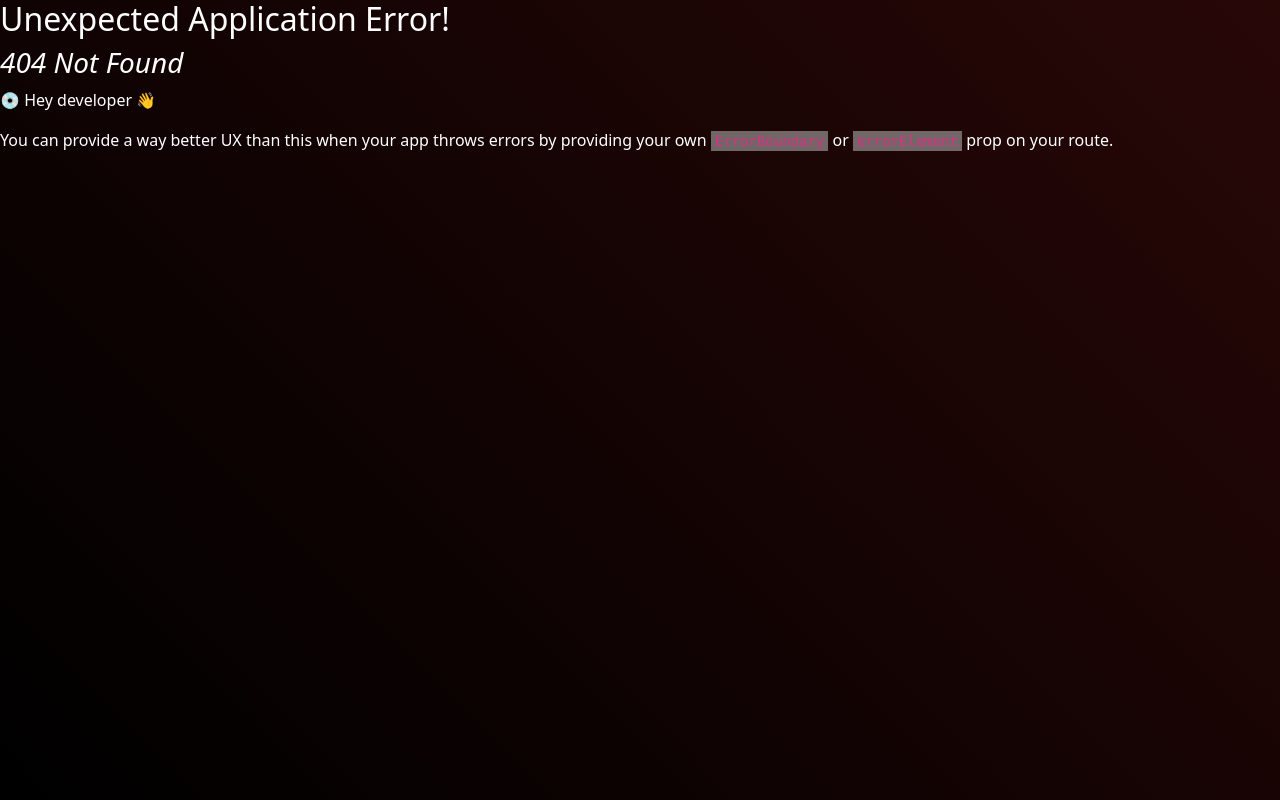
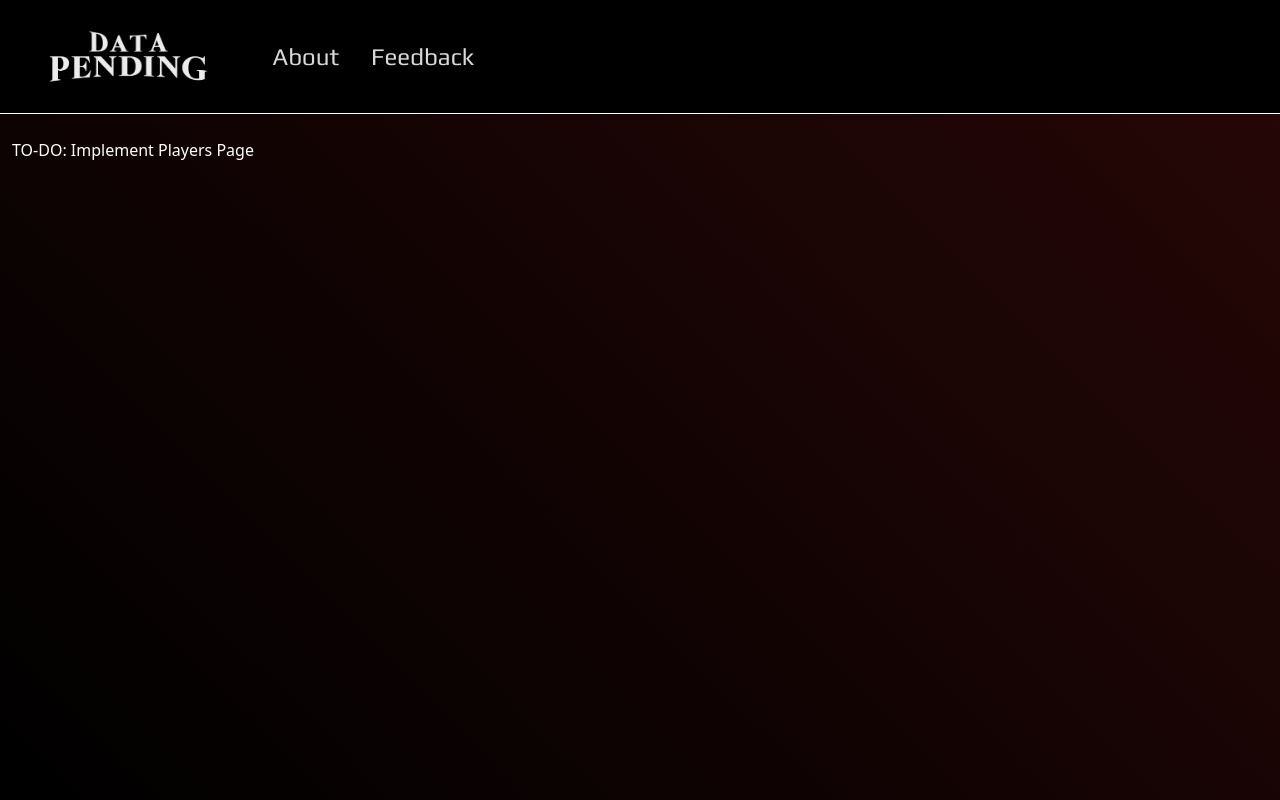
Before and after one commit to sean-michael-mlvt/data-pending, a React (Vite) app: page /players in a window 1280 px wide. Before the commit this address had no page. Built offline with nearby package versions, Linux system fonts and the light colour scheme; a web font is replaced by a local one.

Commit message:
Implemented Player Page Navigation

```diff
--- a/src/Router.jsx
+++ b/src/Router.jsx
@@ -2,11 +2,12 @@ import { createBrowserRouter, RouterProvider } from "react-router-dom";
 
 //Import Pages from ./pages/ directory to be route elements
 import Home from "./pages/Home";
+import Players from "./pages/Players";
 
 //Define paths and associated page elements
 const router = createBrowserRouter([
-  { path: "/", element: <Home /> }
-//   { path: "/about", element: <About /> },
+  { path: "/", element: <Home /> },
+  { path: "/players", element: <Players /> },
 //   { path: "/contact", element: <Contact /> }
 ]);
 
--- a/src/components/PendingNav/PendingNav.jsx
+++ b/src/components/PendingNav/PendingNav.jsx
@@ -2,22 +2,26 @@ import Nav from 'react-bootstrap/Nav';
 import Navbar from 'react-bootstrap/Navbar';
 import styles from './PendingNav.module.css';
 import dataPendingLogo from '../../assets/img/dataPendingLogo.jpg';
+import {Link} from "react-router-dom"
 
 function PendingNav () {
     return (
-        <Navbar className="bg-body-dark" sticky="top" expand="md">
-        <Navbar.Brand href="#home" className={styles.logo}>
-        <img
-            src={dataPendingLogo}
-            className="d-inline-block align-top"
-            alt="React Bootstrap logo"
-        />
+        <Navbar className="bg-body-dark mb-lg-4" sticky="top" expand="md">
+
+        <Navbar.Brand className={styles.logo}>
+        <Link to="/">
+            <img
+                src={dataPendingLogo}
+                className="d-inline-block align-top"
+                alt="React Bootstrap logo"
+            />
+        </Link>
         </Navbar.Brand>
 
         <Navbar.Toggle aria-controls="responsive-navbar-nav" className={styles.toggler}></Navbar.Toggle>
 
         <Navbar.Collapse id="responsive-navbar-nav">
-            <Nav.Link href="https://sean-malavet.com/" className={styles.navLink} target="_blank">About</Nav.Link>
+            <Nav.Link href="https://sean-malavet.com/portfolio" className={styles.navLink} target="_blank">About</Nav.Link>
             <Nav.Link href="https://forms.gle/LB9mABBYdfu6SxjZA" className={styles.navLink} target="_blank">Feedback</Nav.Link>
         </Navbar.Collapse>
 
--- a/src/components/PendingNav/PendingNav.module.css
+++ b/src/components/PendingNav/PendingNav.module.css
@@ -10,7 +10,7 @@ nav {
     margin: 1rem 3rem
 }
 
-.logo > img {
+.logo > * > img {
     height: 55px;
 }
 
--- a/src/pages/Home.jsx
+++ b/src/pages/Home.jsx
@@ -55,21 +55,27 @@ function Home() {
 
       {/* Nav Buttons Section */}
       <Row className='p-2 p-lg-5'>
+
         <Col lg className='nav-col'>
           <h2 className='d-inline-block mb-0 oswald-font'>DATA & STATISTICS</h2>
           <hr style={{ height: "2px", backgroundColor: "#ffffff", opacity: "1"}}/>
-          <IconTextButton icon="players" label="Players"></IconTextButton>
+
+          <IconTextButton icon="players" label="Players" to="/players"></IconTextButton>
           <IconTextButton icon="smash-bros" label="Characters"></IconTextButton>
         </Col>
+
         <Col lg className='nav-col'>
           <h2 className='d-inline-block mb-0 oswald-font'>PAST TOURNAMENTS</h2>
           <hr style={{ height: "2px", backgroundColor: "#ffffff", opacity: "1"}}/>
+
           <IconTextButton icon="NP" label="Name Pending"></IconTextButton>
           <IconTextButton icon="NR" label="Name Realized"></IconTextButton>
         </Col>
+
         <Col lg className='nav-col'>
           <h2 className='d-inline-block mb-0 oswald-font'>ADMIN ONLY</h2>
           <hr style={{ height: "2px", backgroundColor: "#ffffff", opacity: "1"}}/>
+
           <IconTextButton icon="refresh" label="Update Database"></IconTextButton>
           <IconTextButton icon="upload" label="Upload Graphic"></IconTextButton>
         </Col>
--- /dev/null
+++ b/src/pages/Players.jsx
@@ -0,0 +1,21 @@
+import PendingNav from "../components/PendingNav/PendingNav";
+import { Container } from "react-bootstrap";
+
+function Players() {
+
+    return (
+        <>
+            {/* Navbar */}
+            <PendingNav></PendingNav>
+
+            {/* Main Body */}
+            <Container fluid="xxl">
+                TO-DO: Implement Players Page
+            </Container>
+        </>
+
+    );
+
+}
+
+export default Players
```
